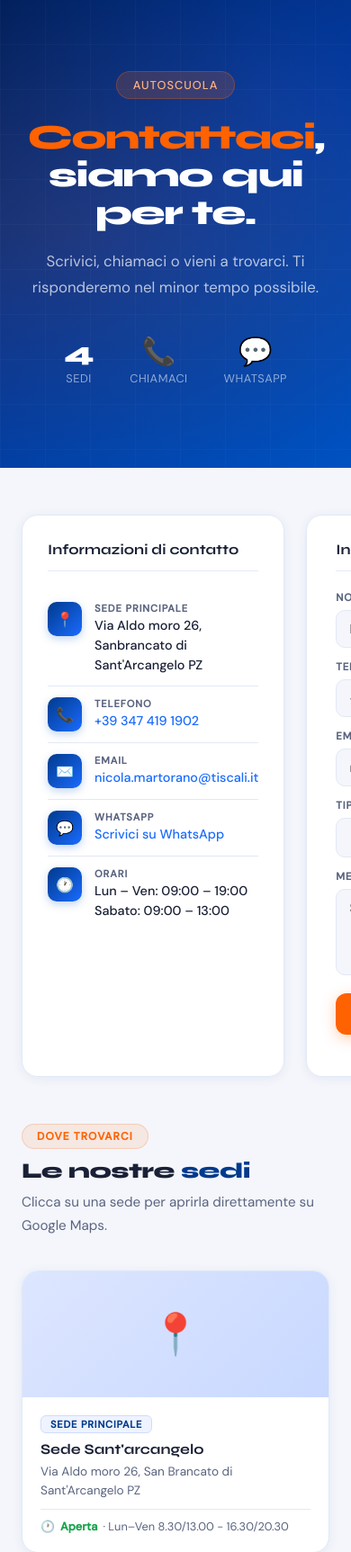
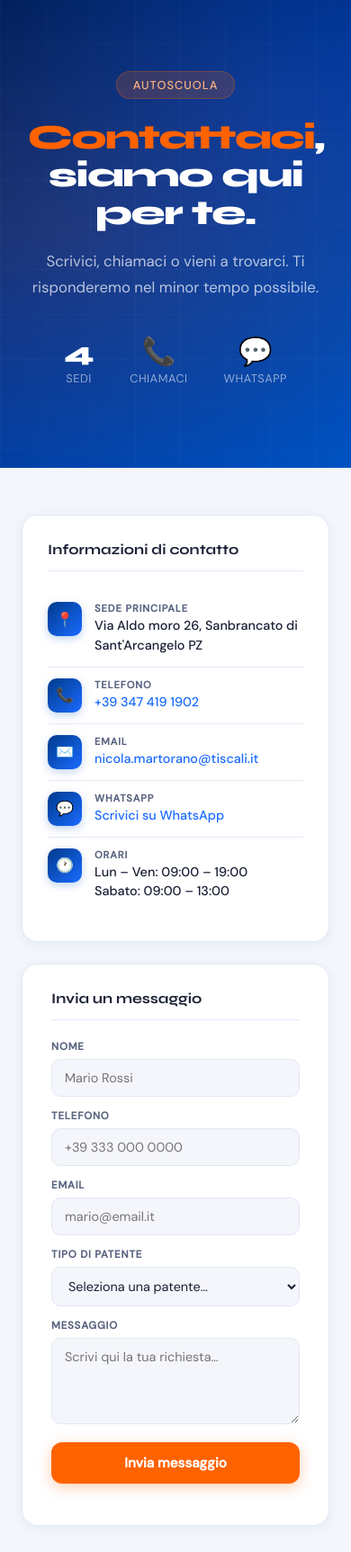
Before and after one commit to cironemario01032010-png/Autoscuola_Martorano, a Flask app: page /contatti in a window 390 px wide; the page is wider, and only the part inside the window is pictured. Shown: the part 93-1818 px from the top of that part at 90% size. Run offline with Flask 3, Linux system fonts and the light colour scheme; parts of the project's set-up code (start-up, migrations or seed data) failed here and were passed over.

Commit message:
fix: contact-top colonna singola su mobile

```diff
--- a/templates/contatti.html
+++ b/templates/contatti.html
@@ -831,6 +831,10 @@
         }
 
         @media (max-width: 640px) {
+            .contact-top {
+                grid-template-columns: 1fr;
+            }
+
             .form-grid {
                 grid-template-columns: 1fr;
             }
```
